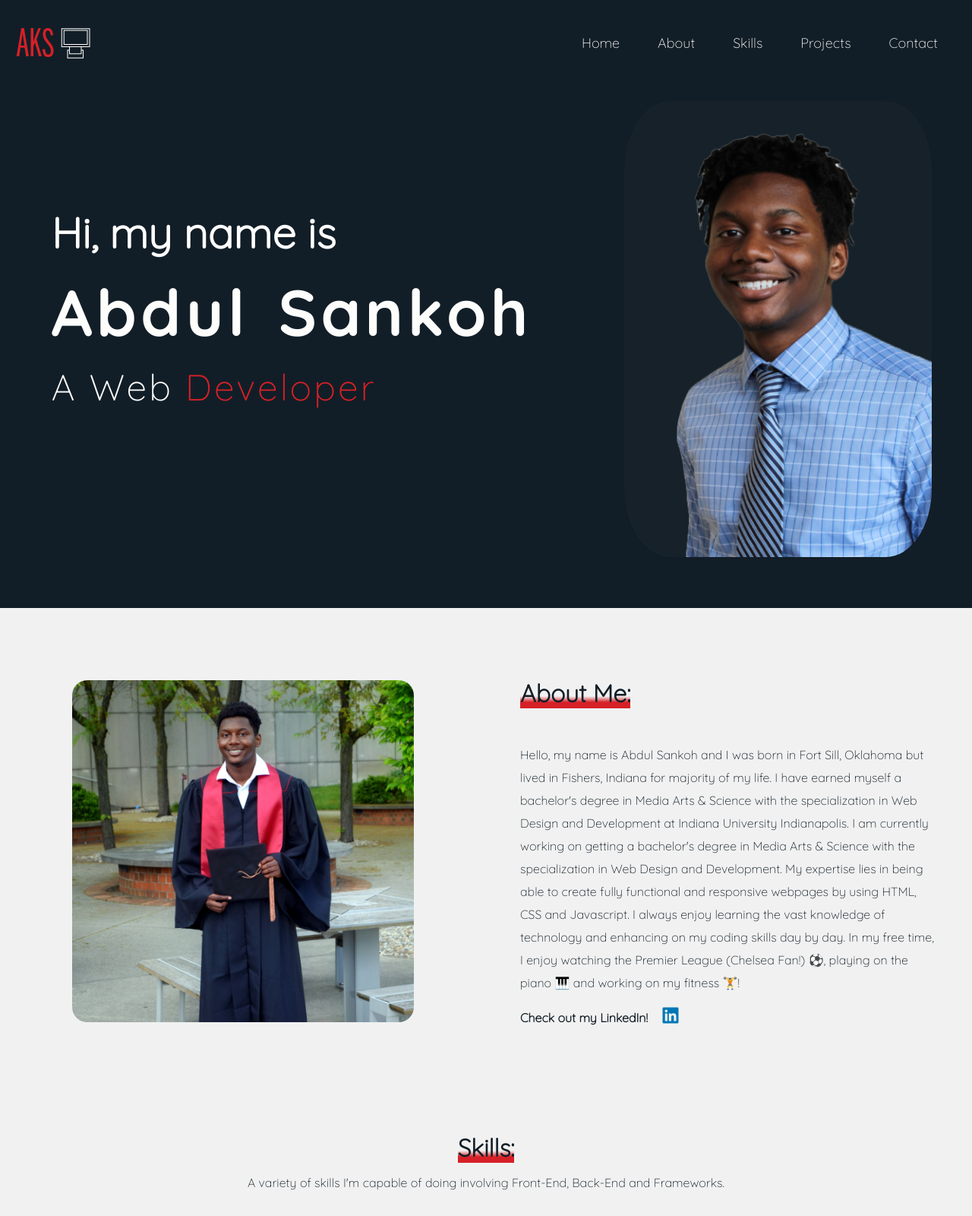
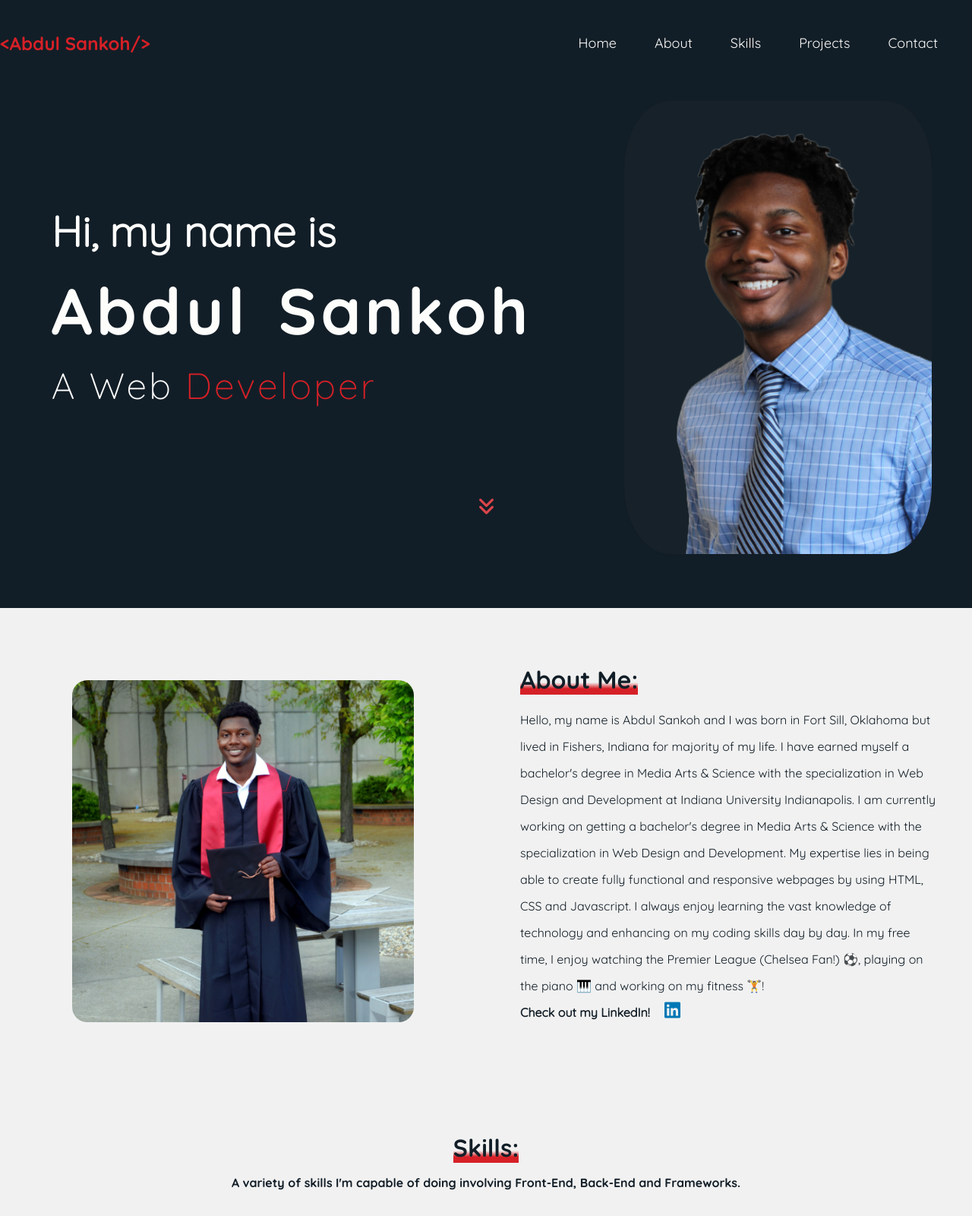
Before and after one commit to asankoh/asankoh_portfolio.github.io, a website: page index.html in a window 1280 px wide. Shown: the top 1600 px of the page at 76% size. Drawn offline with nearby package versions, Linux system fonts and the light colour scheme; some packages are replaced by stand-ins of ours; a script that the page names is missing.

Commit message:
Smoother Interface + New Logo

```diff
--- a/app/app.js
+++ b/app/app.js
@@ -111,7 +111,9 @@ $(document).ready(function() {
         'Thanks!',
         'You successfully sent an email!',
         'success'
-      );
+      ).then(() =>{
+        window.location.hash = 'home'
+      });
       $(".nameInput").val("");
       $(".emailInput").val("");
       $(".subjectInput").val("");
@@ -128,7 +130,6 @@ $(document).ready(function() {
 
  $(document).ready(function () {
   iconsAndLabels_loop();
-  // sendEmail();
   show()
   close()
 });
--- a/index.html
+++ b/index.html
@@ -20,7 +20,8 @@
     <div id="cover">
             <nav>
               <div class="logo">
-                <a href="#cover"><img src="img/Portfolio Logo.png" alt=""> </a>
+                <a href="#cover">&lt;Abdul Sankoh/&gt;</a>
+                <!-- <a href="#cover"><img src="img/Portfolio_Logo.png" alt=""> </a> -->
               </div>
 
               <div class="openMenu"><i class="fa-solid fa-bars"></i></div>
@@ -35,14 +36,21 @@
             </nav>
 
         <div class="container">
+
           <div data-aos="fade-right" class="info">
             <h3>Hi, my name is</h3>
             <h2>Abdul Sankoh</h2>
             <p class="typing_title">A Web <span>Developer</span><p>
           </div>
+
           <div class="image_bg">
             <img src="img/landing_image.png" alt="">
           </div>
+
+        </div>
+
+        <div class="scroll_button">
+          <a href="#skills"><i class="fa-solid fa-angles-down"></i></a>
         </div>
 
     </div>
@@ -52,13 +60,16 @@
           <img src="img/about_me_image.jpg" alt="">
           <div class="aboutContent">
             <h1>About Me:</h1>
-            <p>Hello, my name is Abdul Sankoh and I was born in Fort Sill, Oklahoma but lived in Fishers, Indiana for majority of my life. I have earned myself a bachelor's degree in Media Arts & Science with the specialization in Web Design and Development at Indiana University Indianapolis. I am currently working on getting a bachelor's degree in Media Arts & Science with the specialization in Web Design and Development. My expertise lies in being able to create fully functional and responsive webpages by using HTML, CSS and Javascript. I always enjoy learning the vast knowledge of technology and enhancing on my coding skills day by day. In my free time, I enjoy watching the Premier League (Chelsea Fan!) &#9917;, playing on the piano  &#127929; and working on my fitness &#127947;! </p>
-            <b>Check out my LinkedIn!</b>
-            <a href="https://www.linkedin.com/in/abdul-sankoh-kh2" target="_blank">
+            <p>Hello, my name is Abdul Sankoh and I was born in Fort Sill, Oklahoma but lived in Fishers, Indiana for majority of my life. I have earned myself a bachelor's degree in Media Arts & Science with the specialization in Web Design and Development at Indiana University Indianapolis. I am currently working on getting a bachelor's degree in Media Arts & Science with the specialization in Web Design and Development. My expertise lies in being able to create fully functional and responsive webpages by using HTML, CSS and Javascript. I always enjoy learning the vast knowledge of technology and enhancing on my coding skills day by day. In my free time, I enjoy watching the Premier League (Chelsea Fan!) &#9917;, playing on the piano  &#127929; and working on my fitness &#127947;! <br>
+            <b>Check out my LinkedIn!</b>             <a href="https://www.linkedin.com/in/abdul-sankoh-kh2" target="_blank">
+              <i class="fa-brands fa-linkedin"></i>
+              </a>
+            </p>
+            <!-- <b>Check out my LinkedIn!</b> -->
+            <!-- <a href="https://www.linkedin.com/in/abdul-sankoh-kh2" target="_blank">
             <i class="fa-brands fa-linkedin"></i>
-            </a>
+            </a> -->
           </div>
-
         </div>
 
 
@@ -110,22 +121,6 @@
             </div>
           </div>
 
-          <div class="portfolio_content">
-            <div class="portfolio_image">
-            <img src="img/oslin_screenshot.png" alt="">
-            </div>
-            <div class="text">
-              <!-- <h3>Organization of Sierra Leoneans in Indiana (OSLIN) Website </h3> -->
-              <h3>OSLIN | Non-Profit Website</h3>
-              <p class="project_desc">OSLIN is a non-profit organization that raises awareness within the communities in the state of Indiana. We help promote, fund and support sustainable projects to better and help the citizens of Sierra Leone. I serve as the website administrator, managing it with a <b>WCMS.</b> </p>
-              <div class="btnGroup">
-                  <a href="https://www.oslind.org/" target="_blank">
-                  <button >Live Demo</button>
-                </a>
-                  <!-- <button class="jungleCook_btn">Github</button> -->
-                </div>
-            </div>
-          </div>
 
           <div class="portfolio_content">
             <div class="portfolio_image">
@@ -144,7 +139,23 @@
           </div>
 
 
-            <div class="portfolio_content">
+          <!-- <div class="portfolio_content">
+            <div class="portfolio_image">
+            <img src="img/oslin_screenshot.png" alt="">
+            </div>
+            <div class="text">
+              <h3>OSLIN | Non-Profit Website</h3>
+              <p class="project_desc">OSLIN is a non-profit organization that raises awareness within the communities in the state of Indiana. We help promote, fund and support sustainable projects to better and help the citizens of Sierra Leone. I serve as the website administrator, managing it with a <b>WCMS.</b> </p>
+              <div class="btnGroup">
+                  <a href="https://www.oslind.org/" target="_blank">
+                  <button >Live Demo</button>
+                </a>
+                </div>
+            </div>
+          </div> -->
+
+
+            <!-- <div class="portfolio_content">
               <div class="coming_soon_overlay">
                 <h2 class="comingSoon_h2">Coming Soon</h2>
                 <p>Stay tuned for updates!</p>
@@ -161,7 +172,6 @@
             </div>
           </div>
           </div>
-
 
 
           <!-- <div class="portfolio_content">
@@ -197,6 +207,12 @@
         <p>Feel free to contact me by using the form below! Thanks for your time!</p>
         </div>
 
+      <div class="contact_container">
+        <!-- <div class="contact_text">
+          <h2>Get in Touch</h2>
+          <p>Lorem, ipsum dolor sit amet consectetur adipisicing elit. Ipsam aperiam dignissimos earum molestiae expedita voluptate. Sed accusamus deleniti hic, modi asperiores nostrum nemo ut quod quaerat distinctio quo enim blanditiis?</p>
+        </div> -->
+
       <form id="contact_form">
       <div class="input-wrapper">
         <input class="nameInput" type="text" placeholder="Name" required>
@@ -214,8 +230,11 @@
       <div class="contactBtn">
         <input class="submitContact" type="submit" value="Submit">
       </div>
+   </form>
+
       </div>
-    </form>
+      </div>
+
 
     <footer>
       <div id="footer">
@@ -229,6 +248,12 @@
       <div class="copyright">
         <p>Copyright @ 2024 All Rights Reserved by Abdul Sankoh</p>
       </div>
+      <!-- <div class="socials">
+        <h4>Get in Touch</h4>
+        <i class="fa-brands fa-linkedin"></i>
+        <i class="fa-brands fa-github"></i>
+        <i class="fa-solid fa-envelope"></i>
+      </div> -->
     </div>
     </footer>
 
--- a/scss/about.scss
+++ b/scss/about.scss
@@ -2,16 +2,18 @@
     display: grid;
     grid-template-columns: 1fr 1fr;
     place-items: center;
-    font-family: Qsand_M;
     height: 80%;
+    font-family: Qsand_R;
     background-color: #f1f1f1;
+
+
 
     .aboutContent{
         color: #121E27;
         max-width: 550px;
 
-
         h1{
+            font-family: Qsand_B;
             width: max-content;
             background: linear-gradient(
                 to bottom,
@@ -20,10 +22,10 @@
             );
         }
 
+
         p{
             max-width: 600px;
-            padding-top: 30px;
-            line-height: 30px;
+            line-height: 35px;
             overflow: auto;
         }
 
@@ -43,9 +45,10 @@
 
     img{
         max-height: 450px;
-        max-width: 500px;
+        max-width: 600px;
         border-radius: 20px;
     }
+
 }
 
 @media screen and (max-width: 1000px){
--- a/scss/contact.scss
+++ b/scss/contact.scss
@@ -1,10 +1,11 @@
 #contact{
     padding:100px 0;
     background-color: $site-white;
-    font-family: Qsand_M;
+    font-family: Qsand_R;
     text-align: center;
 
     .header{
+        font-family: Qsand_B;
         color: $site-black;
 
 
@@ -70,7 +71,6 @@
 
         .submitContact:hover{
             box-shadow: 0px 7px rgb(0, 0, 0, 0.2);
-
         }
 
 }
--- a/scss/footer.scss
+++ b/scss/footer.scss
@@ -3,7 +3,7 @@
     background-color: $site-black;
     display: grid;
     grid-template-rows: 2fr 1fr;
-    grid-template-columns: repeat(auto-fit, minmax(100%, 1fr)); /* Adjust 100px to your desired link width */
+    grid-template-columns: repeat(auto-fit, minmax(1fr 1fr)); /* Adjust 100px to your desired link width */
     align-content: space-evenly;
     place-items: center;
     color: $site-white;
@@ -13,6 +13,8 @@
     text-decoration: none;
     padding: 20px;
     color: $site-white;
+    transition: color .5s ease-in-out;
+
 }
 
 a:hover{
--- a/scss/nav.scss
+++ b/scss/nav.scss
@@ -1,17 +1,3 @@
-// #loader {
-//     border: 16px solid #f3f3f3; /* Light grey */
-//     border-top: 16px solid #3498db; /* Blue */
-//     border-radius: 50%;
-//     width: 120px;
-//     height: 120px;
-//     animation: spin 2s linear infinite;
-//   }
-
-//   @keyframes spin {
-//     0% { transform: rotate(0deg); }
-//     100% { transform: rotate(360deg); }
-//   }
-
 #cover{
     min-height: 100vh;
     background-position: center;
@@ -19,19 +5,31 @@
     background-repeat: no-repeat;
     background-color: $site-black;
 
+
         nav{
+                max-width: 1400px;
                 display: flex;
+                align-items: center;
                 justify-content: space-between;
-            align-items: center;
                 padding-top: 20px;
+                margin: 0 auto;
 
                 .logo{
-                 max-width: 300px;
-                 margin-left: 20px;
-                 padding-top: 5px;
                     display: flex;
                     justify-content: space-evenly;
                     align-items: center;
+                    font-family: Qsand_B;
+
+                    a{
+                        text-decoration: none;
+                        font-size: 24px;
+                        color: $site-red;
+                        transition: color .5s ease-in-out;
+                    }
+
+                    a:hover{
+                        color: $site-white;
+                    }
                 }
 
                 .openMenu{
@@ -58,7 +56,7 @@
                     margin: 25px;
                     font-size: 18px;
                     text-decoration: none;
-                font-family: Qsand_M;
+                    font-family: Qsand_R;
                     color: #fdfdfc;
                 }
 
@@ -116,6 +114,7 @@
             }
         }
 
+
         @keyframes cursor{
             50% { border-color: transparent;}
         }
@@ -125,11 +124,12 @@
         }
 
         }
+
         .image_bg{
         box-shadow: rgba(0, 0, 0, 0.02) 0px 1px 3px 0px, rgba(27, 31, 35, 0.15) 0px 0px 0px 1px;
         background-color: #172129;
         border-radius: 15%;
-        height: 600px;
+        height: 596px;
         margin-top: 40px;
         width: 405px;
         overflow: hidden;
@@ -137,6 +137,33 @@
 
         img{
             max-height: 90vh;
+        }
+
+    }
+
+    @keyframes colorChange{
+        0% {color: $site-red}
+        100% {color: $site-white;}
+    }
+
+    @keyframes scaleIcon {
+        0% { transform: scale(1); }
+        50% { transform: scale(1.1); }
+        100% { transform: scale(1); }
+      }
+
+    .scroll_button{
+        display: grid;
+        place-items: center;
+        margin-top: -75px;
+
+    i{
+        color: $site-white;
+        font-size: 24px;
+        cursor: pointer;
+        animation: scale(1.1);
+        animation: colorChange 3s infinite, scaleIcon 3s infinite;
+
     }
     }
 }
--- a/scss/projects.scss
+++ b/scss/projects.scss
@@ -7,6 +7,7 @@
 
 
     .header{
+        font-family: Qsand_B;
 
         h1{
             display: inline-block; /* Change display to inline-block */
--- a/scss/skills.scss
+++ b/scss/skills.scss
@@ -1,7 +1,7 @@
 #skills{
     height: 100%;
     background-color: #f1f1f1;
-    font-family: Qsand_M;
+    font-family: Qsand_R;
     text-align: center;
     color: #121E27;
 
@@ -16,6 +16,10 @@
         );
     }
 
+    h1,p{
+        font-family: Qsand_B;
+    }
+
 
     .flex-container{
         max-width: 1300px;
@@ -26,6 +30,8 @@
         padding-top: 100px;
         border-radius: 10%;
         box-shadow: rgba(0, 0, 0, 0.24) 0px 3px 8px;
+        transition: 1s ease-in-out;
+
 
         .icon-wrapper{
             text-align: center;
@@ -35,6 +41,7 @@
         .icon{
             font-size: 56px;
             color: #121E27;
+            transition: 1s ease-in-out;
         }
 
         .icon-label{
@@ -49,7 +56,6 @@
 
         div:hover{
             transform: scale(1.1);
-            transition: 1s ease;
         }
     }
 
```
Also changed, not shown: css/styles.css, img/Portfolio_Logo.png (added), 1 other file. Lines whose indentation alone changed are shown as unchanged.
